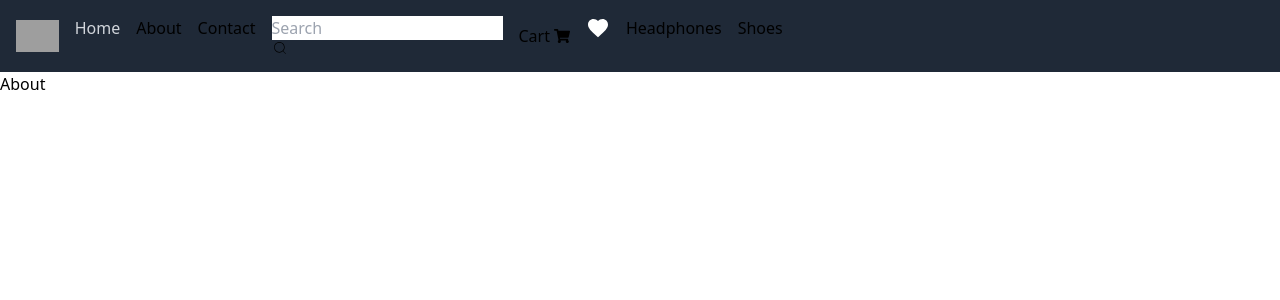
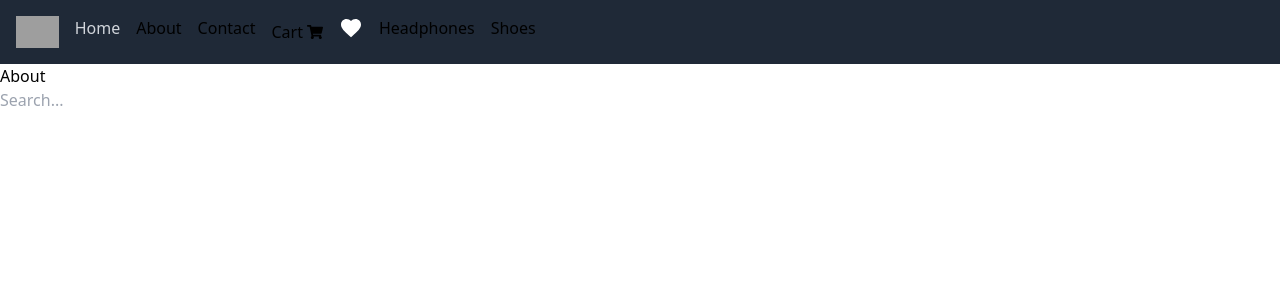
Before and after one commit to sonarpurushottam/ecommercestore, a React (Vite) app: page /About in a window 1280 px wide. Shown: the top 300 px of the page. Built offline with nearby package versions, Linux system fonts and the light colour scheme; grey boxes are pictures that could not be loaded.

Commit message:
search done

```diff
--- /dev/null
+++ b/src/app/rootReducer.js
@@ -0,0 +1,13 @@
+// rootReducer.js
+import { combineReducers } from "redux";
+import cartReducer from "../features/cartSlice";
+import wishlistReducer from "../features/cartSlice";
+import searchReducer from "../features/searchSlice"; // Add search reducer
+
+const rootReducer = combineReducers({
+  cart: cartReducer,
+  wishlist: wishlistReducer,
+  search: searchReducer,
+});
+
+export default rootReducer;
--- a/src/app/store.js
+++ b/src/app/store.js
@@ -1,21 +1,25 @@
 // import { configureStore } from "@reduxjs/toolkit";
 // import cartReducer from "../features/cartSlice";
+
+// // Import your wishlistReducer
+// import wishlistReducer from "../features/cartSlice"; // Assuming you have a wishlistSlice
 
 // export const store = configureStore({
 //   reducer: {
 //     cart: cartReducer,
-
+//     wishlist: wishlistReducer, // Include wishlistReducer in the store
 //   },
 // });
+// store.js
 import { configureStore } from "@reduxjs/toolkit";
 import cartReducer from "../features/cartSlice";
-
-// Import your wishlistReducer
-import wishlistReducer from "../features/cartSlice"; // Assuming you have a wishlistSlice
+import wishlistReducer from "../features/cartSlice";
+import searchReducer from "../features/searchSlice";
 
 export const store = configureStore({
   reducer: {
     cart: cartReducer,
-    wishlist: wishlistReducer, // Include wishlistReducer in the store
+    wishlist: wishlistReducer,
+    search: searchReducer,
   },
 });
--- a/src/components/Header.jsx
+++ b/src/components/Header.jsx
@@ -2,7 +2,7 @@ import React from "react";
 import { NavLink } from "react-router-dom";
 import { FaShoppingCart } from "react-icons/fa";
 import { useSelector } from "react-redux";
-import SearchInput from "./SearchInput";
+
 import { MdFavorite } from "react-icons/md";
 
 const Header = () => {
@@ -26,9 +26,7 @@ const Header = () => {
             <NavLink to="/contact" className="hover:text-gray-300">
               Contact
             </NavLink>
-            <NavLink to="/search" className="hover:text-gray-300">
-              <SearchInput />
-            </NavLink>
+
             <NavLink
               to="/cart"
               className="flex items-center hover:text-gray-300"
--- /dev/null
+++ b/src/components/Search.jsx
@@ -0,0 +1,53 @@
+// src/components/Search.js
+
+import React from "react";
+import { useDispatch, useSelector } from "react-redux";
+import { setQuery, setResults } from "../features/searchSlice";
+import productData from "../db/productData";
+
+const Search = () => {
+  const dispatch = useDispatch();
+  const { query, results } = useSelector((state) => state.search);
+  // Replace with your actual product data array
+
+  const handleSearch = (e) => {
+    const searchTerm = e.target.value ?? "";
+    dispatch(setQuery(searchTerm));
+
+    // Perform search logic and update results in the Redux store
+    const filteredResults = productData.filter((product) => {
+      // Check if product.name is defined and not null
+      if (product.title && typeof product.title === "string") {
+        // Convert both product.name and searchTerm to lowercase for case-insensitive comparison
+        return product.title.toLowerCase().includes(searchTerm.toLowerCase());
+      }
+
+      // If product.name is not a valid string, exclude it from the results
+      return false;
+    });
+
+    dispatch(setResults(filteredResults));
+  };
+
+  return (
+    <div>
+      <input
+        type="text"
+        placeholder="Search..."
+        value={query}
+        onChange={handleSearch}
+      />
+
+      <ul>
+        {results.map((product) => (
+          <div>
+            <li key={product.id}>{product.title}</li>
+            <img src={product.img} alt="imgs" />
+          </div>
+        ))}
+      </ul>
+    </div>
+  );
+};
+
+export default Search;
--- a/src/components/SearchInput.jsx
+++ /dev/null
@@ -1,15 +0,0 @@
-import React from "react";
-import { CiSearch } from "react-icons/ci";
-
-const SearchInput = () => {
-  return (
-    <div className="search-container">
-      <input type="text" placeholder="Search" className="search-input" />
-      <div className="search-icon">
-        <CiSearch />
-      </div>
-    </div>
-  );
-};
-
-export default SearchInput;
--- /dev/null
+++ b/src/features/searchSlice.js
@@ -0,0 +1,25 @@
+// src/redux/searchSlice.js
+
+import { createSlice } from "@reduxjs/toolkit";
+
+export const searchSlice = createSlice({
+  name: "search",
+  initialState: {
+    query: "",
+    results: [],
+  },
+  reducers: {
+    setQuery: (state, action) => {
+      state.query = action.payload;
+    },
+    setResults: (state, action) => {
+      state.results = action.payload;
+    },
+  },
+});
+
+export const { setQuery, setResults } = searchSlice.actions;
+
+export const selectSearch = (state) => state.search;
+
+export default searchSlice.reducer;
--- a/src/pages/About.jsx
+++ b/src/pages/About.jsx
@@ -1,7 +1,13 @@
 import React from "react";
+import Search from "../components/Search";
 
 const About = () => {
-  return <div>About</div>;
+  return (
+    <>
+      <h1>About</h1>
+      <Search />
+    </>
+  );
 };
 
 export default About;
--- a/src/pages/Home.jsx
+++ b/src/pages/Home.jsx
@@ -1,7 +1,13 @@
 import React from "react";
+import Search from "../components/Search";
 
 const Home = () => {
-  return <div>Home</div>;
+  return;
+
+  <>
+    <h1>home</h1>
+    <Search />
+  </>;
 };
 
 export default Home;
```
Also changed, not shown: src/pages/Headphones.jsx (+0 -132 lines).
